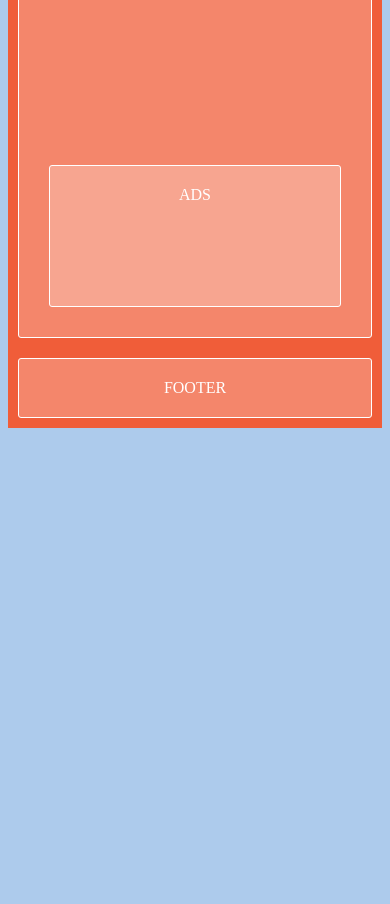
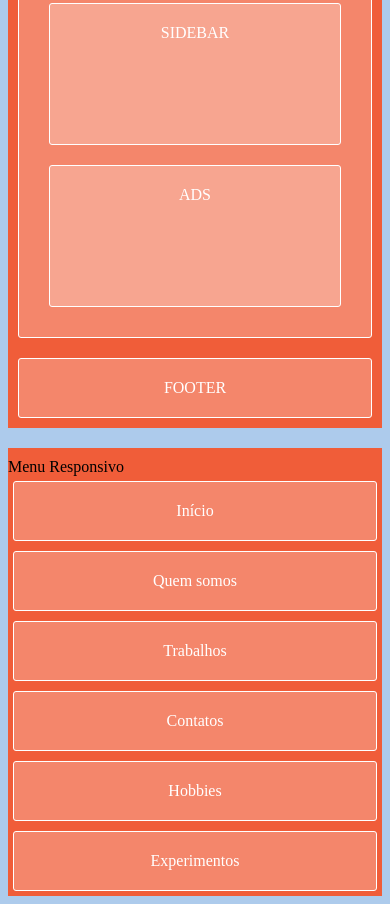
Before and after one commit to tindao02/explorer, a plain HTML site: page Flexbox01/index.html in a window 390 px wide. Shown: the part 6177-7081 px from the top of the page. Before the commit the page ends 6613 px from the top, so only its background shows below. Drawn offline with Linux system fonts and the light colour scheme.

Commit message:
Menu Responsivo

```diff
--- a/Flexbox01/index.html
+++ b/Flexbox01/index.html
@@ -261,5 +261,35 @@
     </div>
   </section>
 
+  <section>
+    Menu Responsivo
+    <div class="menu-responsivo">
+
+      <nav>
+        <ul class="menu container">
+          <li class="menu-item">
+            <a href="#" class="menu-link">Início</a>
+          </li>
+          <li class="menu-item">
+            <a href="#" class="menu-link">Quem somos</a>
+          </li>
+          <li class="menu-item">
+            <a href="#" class="menu-link">Trabalhos</a>
+          </li>
+          <li class="menu-item">
+            <a href="#" class="menu-link">Contatos</a>
+          </li>
+          <li class="menu-item">
+            <a href="#" class="menu-link">Hobbies</a>
+          </li>
+          <li class="menu-item">
+            <a href="#" class="menu-link">Experimentos</a>
+          </li>
+        </ul>
+      </nav>
+
+    </div>
+  </section>
+
 </body>
 </html>
--- a/Flexbox01/style.css
+++ b/Flexbox01/style.css
@@ -230,9 +230,9 @@ section + section {
   flex-direction: column;
 }
 
-.santo-graal > .content > .sidebar {
-  order: -1;
-}
+/* .santo-graal > .content > .sidebar {
+  order: 1;
+} */
 
 .santo-graal > .content > .main {
   flex: 1;
@@ -250,3 +250,36 @@ section + section {
     order: -1;
   }
 }
+
+
+/* MENU RESPONSIVO */
+.menu{
+  display: flex;
+  list-style-type: none;
+  margin: 0;
+  padding: 0;
+  flex-wrap: wrap;
+}
+
+  .menu-item {
+    flex: 1 1 200px;
+    margin: 5px;
+    padding: 0;
+
+    display: flex;
+    align-items: center;
+    justify-content: center;
+  }
+
+    .menu-link {
+      color: #fff;
+      display: block;
+      padding: 20px;
+      text-decoration: none;
+    }
+
+@media (min-width: 53.125em) {
+  .menu-item {
+    flex-basis: 100px;
+  }
+}
```
